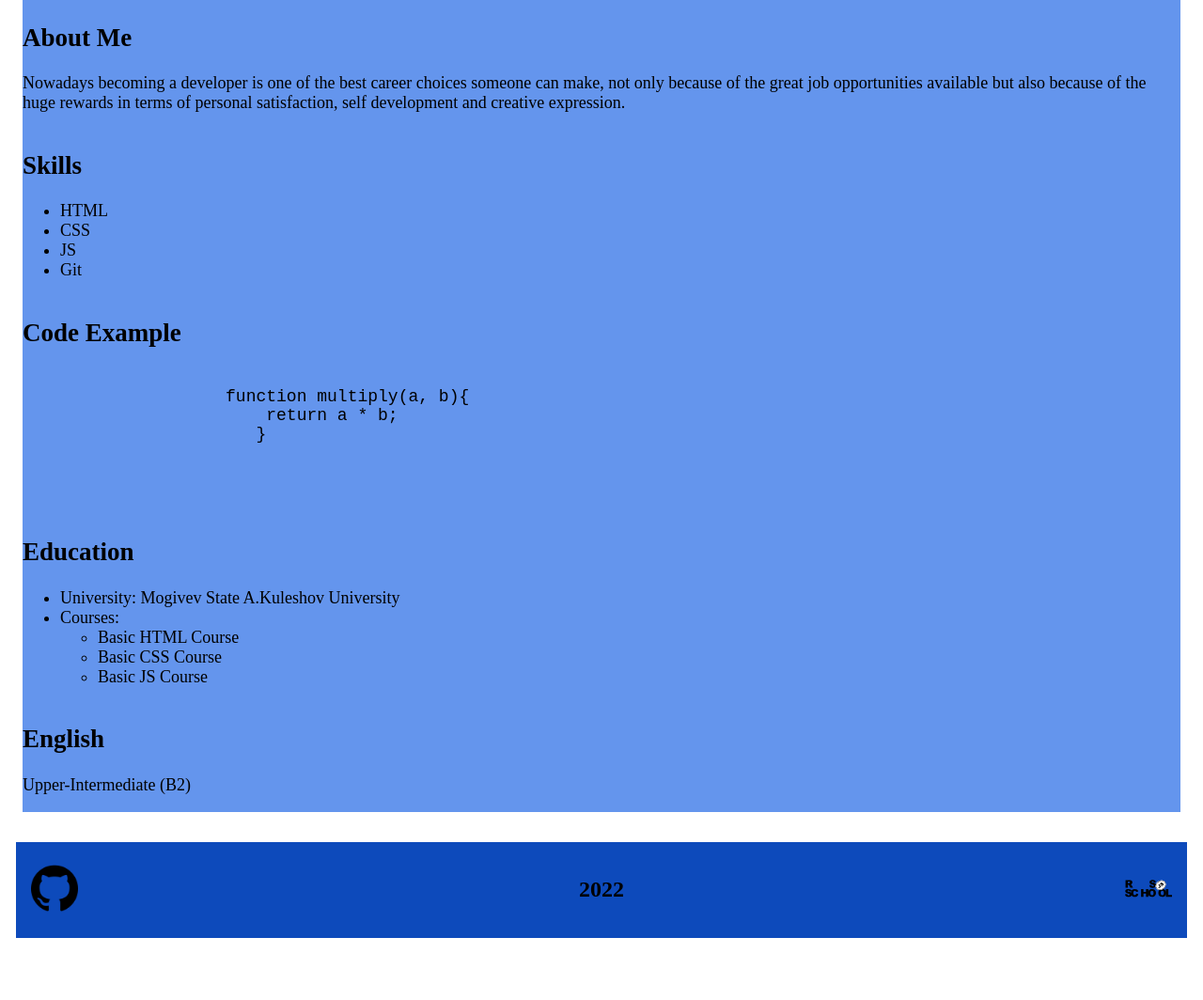
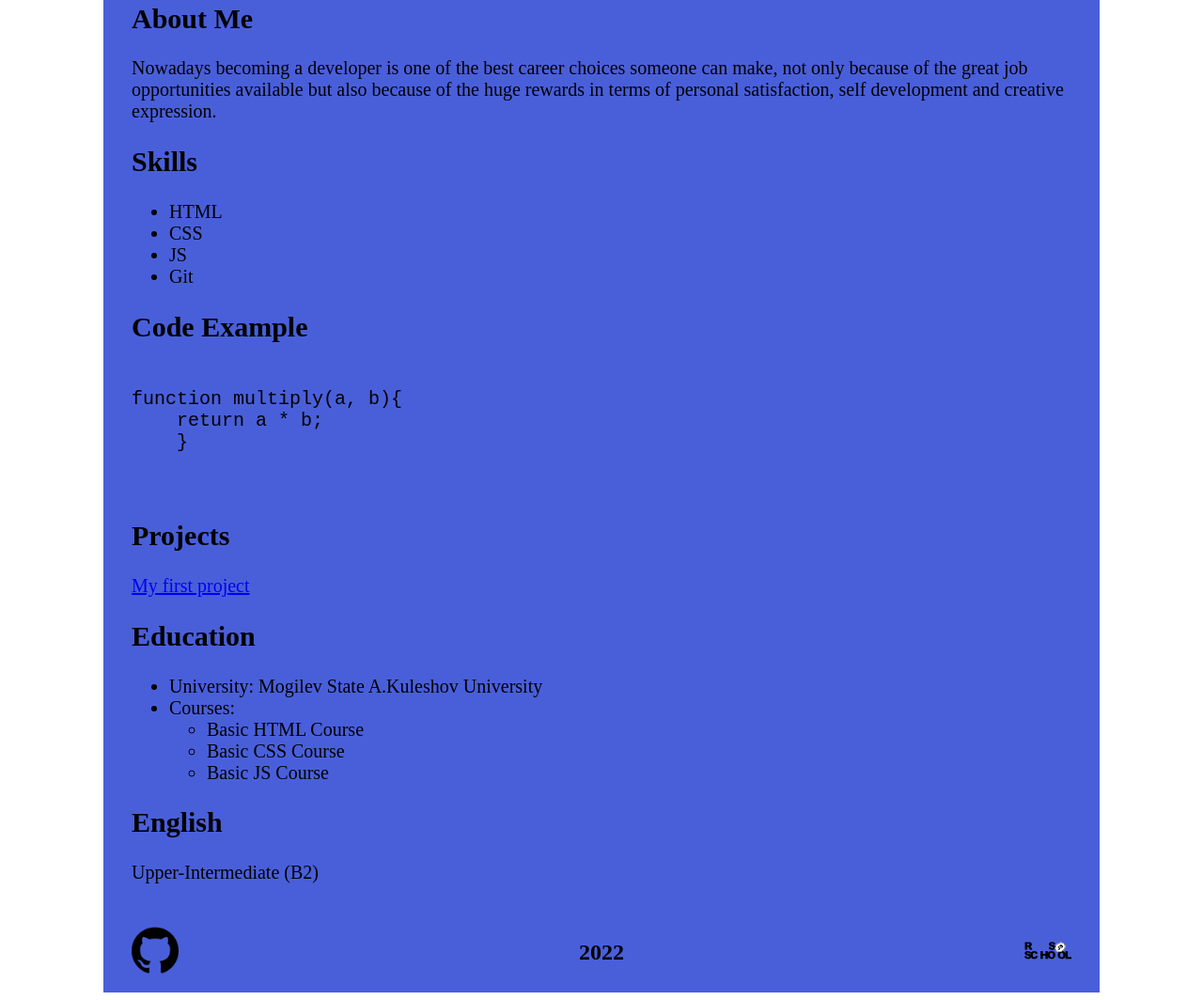
Before and after one commit to tatigonch/rsschool-cv, a plain HTML site: page index.html in a window 1280 px wide. Shown: the part 450-1514 px from the top of the page at 94% size. Before the commit the page ends 1464 px from the top, so only its background shows below. Drawn offline with Linux system fonts and the light colour scheme.

Commit message:
feat: add new styles

```diff
--- a/index.html
+++ b/index.html
@@ -5,26 +5,27 @@
     <meta http-equiv="X-UA-Compatible" content="IE=edge">
     <meta name="viewport" content="width=device-width>, initial-scale=1.0">
     <link href="styles/style.css" rel="stylesheet"/>
-        <title>flex</title>
+    <title>CV</title>
 </head>
 <body>
+    <main class="main">
     <div class="container">
-        <div class="photo">
-        <img src="images/photo.jpg" width="170" height="170">
+        <section class="photo">
+        <img src="images/photo.jpg" alt="photo"  width="170" height="170">
         <h1>Tatsiana Goncharova</h1>
         <h2>Contacts</h2>
-         <ul>
+        <ul>
             <li>Location: Belynichi, Belarus</li>
             <li>Phone: +375 29 313 40 58</li>
             <li>Email: tanya.avror@gmail.com</li>
             <li>GitHub: tatigonch</li>
         </ul>
-        </div>
-           <div class="aboutMe">
+        </section>
+        <section class="aboutMe">
             <h2>About Me</h2>
             <p>Nowadays becoming a developer is one of the best career choices someone can make, not only because of the great job opportunities available but also because of the huge rewards in terms of personal satisfaction, self development and creative expression.</p>
-        </div>
-        <div class="skills">
+        </section>
+        <section class="skills">
             <h2>Skills</h2>
             <ul>
                 <li>HTML</li>
@@ -33,22 +34,25 @@
                 <li>Git</li>
             </ul>
 
-        </div>
-        <div class="codeExample">
+        </section>
+        <section class="codeExample">
             <h2>Code Example</h2>
             <pre>
                 <code>
-                    function multiply(a, b){
-                        return a * b;
-                       }
-
+function multiply(a, b){
+    return a * b;
+    }
                 </code>
             </pre>
-        </div>
-        <div class="education">
+        </section>
+        <section class="projects">
+            <h2>Projects</h2>
+            <a href="https://tatigonch.github.io/rsschool-cv/">My first project</a>
+        </section>
+        <section class="education">
             <h2>Education</h2>
             <ul>
-                <li>University: Mogivev State A.Kuleshov University</li>
+                <li>University: Mogilev State A.Kuleshov University</li>
                 <li>Courses:</li>
                 <ul>
                 <li>Basic HTML Course</li>
@@ -56,14 +60,13 @@
                 <li>Basic JS Course</li>
             </ul>
             </ul>
-        </div>
-        <div class="english">
+        </section>
+        <section class="english">
          <h2>English</h2>
          <p>Upper-Intermediate (B2)</p>
-            </div>
-        </div>
-
-</body>
+         </section>
+    </div>
+    </main>
 <footer>
     <div class="container2">
     <div class="link">
@@ -79,4 +82,5 @@
 </div>
 </div>
 </footer>
+</body>
 </html>
--- a/styles/style.css
+++ b/styles/style.css
@@ -1,26 +1,18 @@
 .container {
-  display: flex;
-  flex-direction: column;
-  justify-content: space-between;
-  align-items: center;
-  height: 100%;
-  margin: 16px auto;
-  padding: 16px 16px;
+  width: 1000px;
+  margin: 0 auto;
+  padding: 10px 30px;
+  background-color:rgb(73, 95, 218);
+  font-size: 20px;
 }
-.container div {
-  width: 100%;
-  height:20%;
-  background-color: cornflowerblue;
-  font-size: 18px;
- }
+
 .container2 {
   display: flex;
-  height: 70px;
-  width: 96%;
-  margin: 16px auto;
-  padding: 16px 16px;
+  width: 1000px;
+  margin: 0 auto;
+  padding: 0px 30px;
+  background-color:rgb(73, 95, 218);
   flex-direction: row;
   justify-content: space-between;
   align-items: center;
-  background-color: rgb(13, 74, 187);
 }
```
